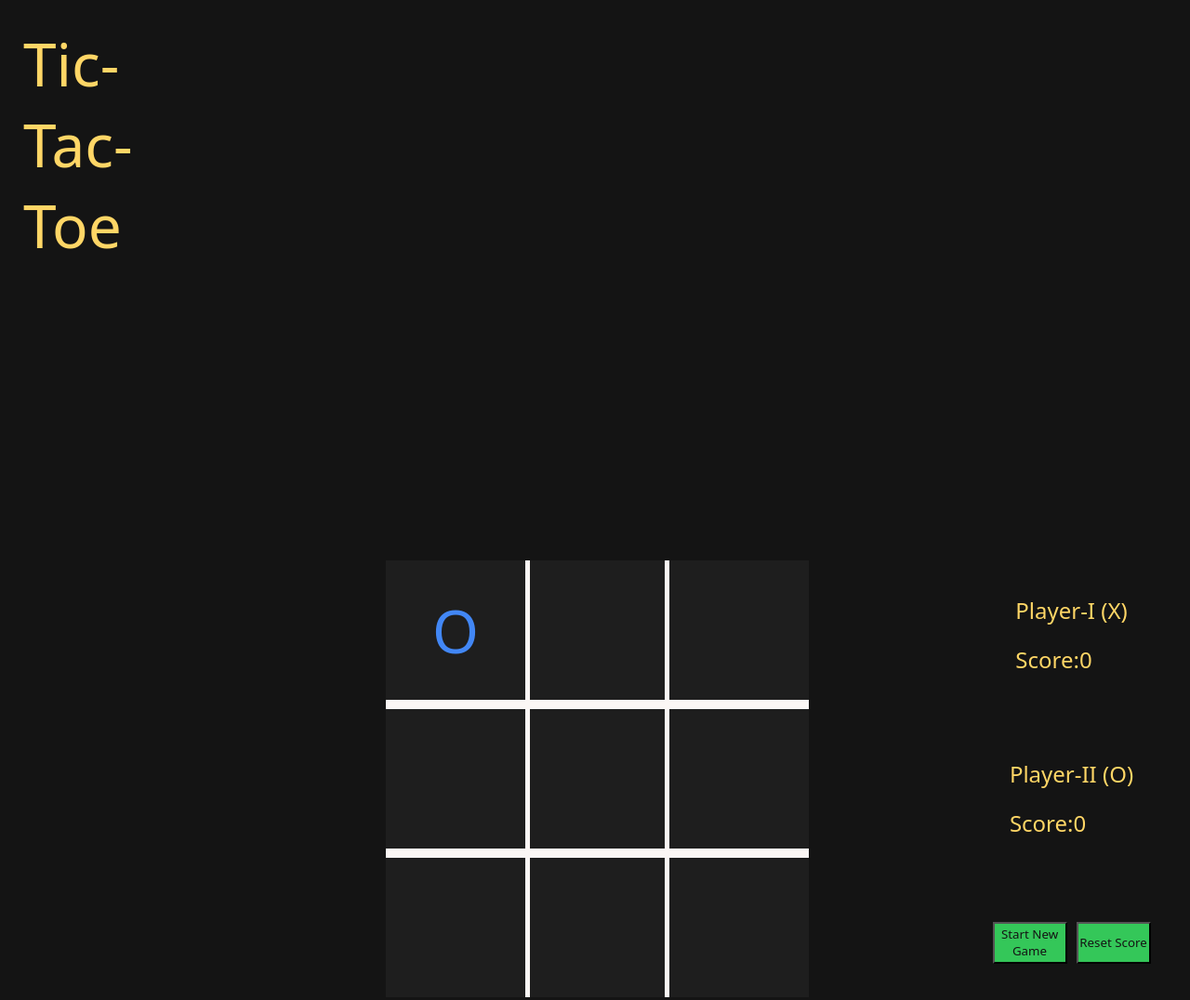
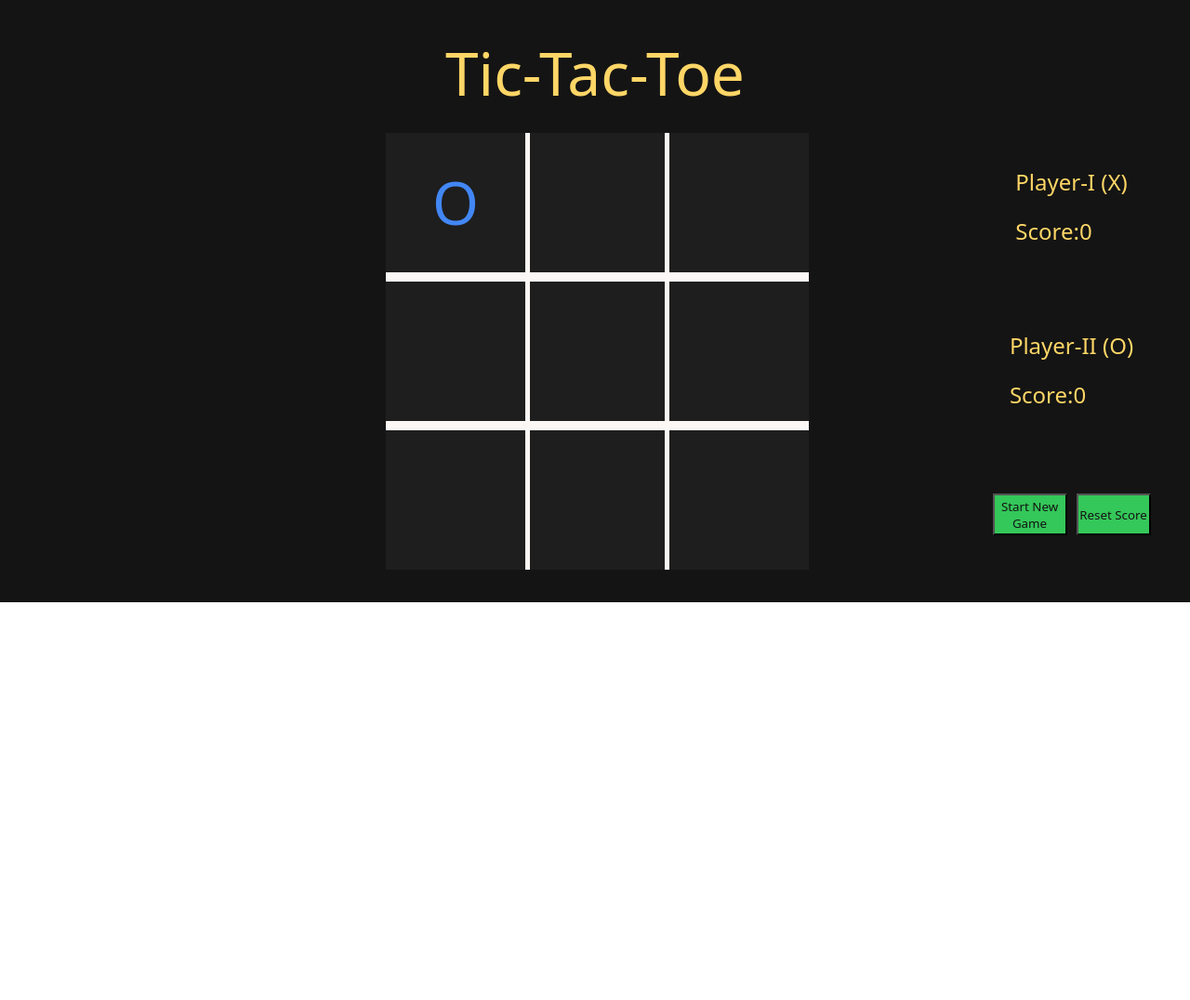
Before and after one commit to fawaaazi/Tic-Tac-Toe, a plain HTML site: page index.html in a window 1280 px wide. Shown: the top 1076 px of the page at 93% size. After the commit the page ends 800 px from the top, so only its background shows below. Drawn offline with Linux system fonts and the light colour scheme; a web font is replaced by a local one.

Commit message:
error resolved when merge

```diff
--- a/style.css
+++ b/style.css
@@ -49,6 +49,11 @@ body{
     align-items: center;
 }
 
+.header{
+    grid-area: 1 / 1 / 2 / 4;
+    margin: auto;
+
+}
 
 .header h1{
     font-size: 64px;
```
